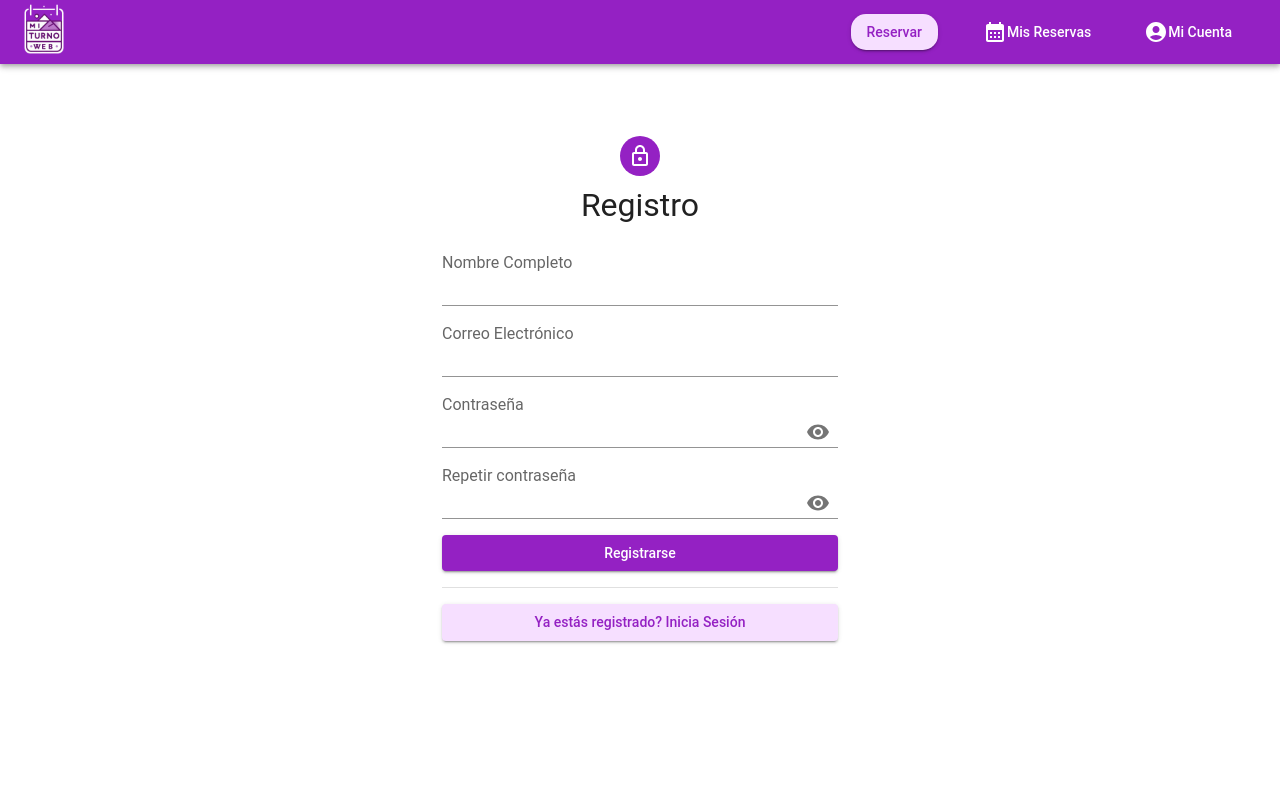
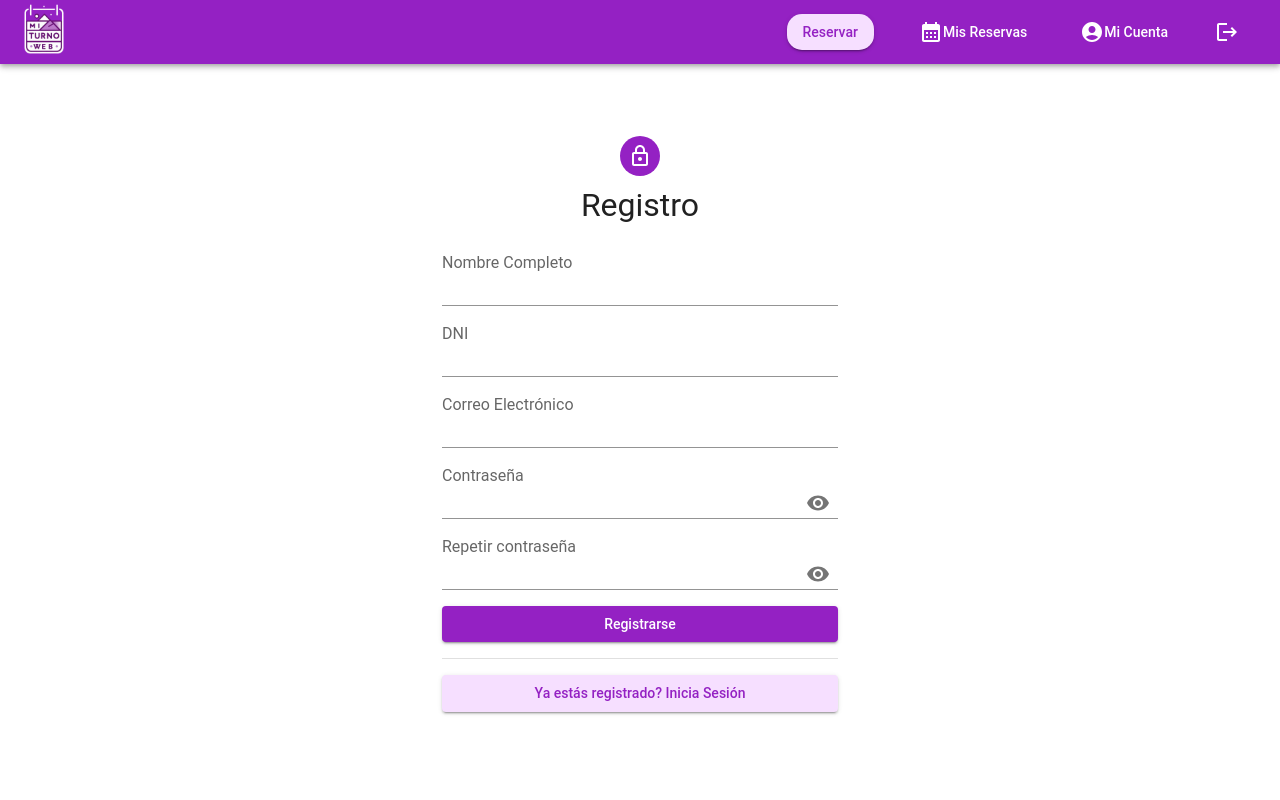
Before and after one commit to javiertrombetta/p5-front-mi-turno, a Next.js app: page /register in a window 1280 px wide. Shown: the top 800 px of the page. Built offline with nearby package versions, Linux system fonts and the light colour scheme; a web font is replaced by a local one.

Commit message:
feat: funcionalidad register

```diff
--- a/package.json
+++ b/package.json
@@ -18,6 +18,7 @@
     "@mui/material": "^5.14.18",
     "@mui/x-date-pickers": "^6.18.1",
     "@reduxjs/toolkit": "^1.9.7",
+    "axios": "^1.6.2",
     "chart.js": "^4.4.0",
     "dayjs": "^1.11.10",
     "next": "^14.0.3",
--- a/src/app/layout.js
+++ b/src/app/layout.js
@@ -4,7 +4,7 @@ import Footer from "@/commons/Footer";
 import theme from "../styles/LightThemeMUI";
 
 import "@/app/ui/globals.css";
-import { inter } from '@/app/ui/fonts';
+import { inter } from "@/app/ui/fonts";
 
 export const metadata = {
   title: "Mi turno web",
@@ -18,7 +18,7 @@ export default function RootLayout({ children }) {
         <body>
           <Navbar />
           <div style={{ marginTop: "3em", minHeight: "calc(100vh - 128px)" }}>
-            <body className={`${inter.className} antialiased`}>{children}</body>
+            {children}
           </div>
           <Footer />
         </body>
--- /dev/null
+++ b/src/app/lib/dataLogout.js
@@ -0,0 +1,17 @@
+import axios from "axios";
+
+const dataLogout = async () => {
+  try {
+    const response = await axios.post(
+      "http://localhost:3000/users/logout",
+      {},
+      { withCredentials: true }
+    );
+    return response.data;
+  } catch (error) {
+    console.error(error);
+    throw error;
+  }
+};
+
+export default dataLogout;
--- a/src/app/lib/dataRegister.js
+++ b/src/app/lib/dataRegister.js
@@ -0,0 +1,16 @@
+import axios from "axios";
+
+const dataRegister = async (formData) => {
+  try {
+    const response = await axios.post(
+      "http://localhost:3000/users/register",
+      formData
+    );
+    return response.data;
+  } catch (error) {
+    console.error(error);
+    throw error;
+  }
+};
+
+export default dataRegister;
--- a/src/commons/Navbar.jsx
+++ b/src/commons/Navbar.jsx
@@ -1,3 +1,4 @@
+"use client";
 import * as React from "react";
 import AppBar from "@mui/material/AppBar";
 import Box from "@mui/material/Box";
@@ -8,10 +9,17 @@ import AccountCircleIcon from "@mui/icons-material/AccountCircle";
 import Image from "next/image";
 import LogoutIcon from "@mui/icons-material/Logout";
 import { Link } from "@mui/material";
+import dataLogout from "@/app/lib/dataLogout";
+import { useRouter } from "next/navigation";
 
 const navItems = ["Reservar", "Mis Reservas", "Mi Cuenta", "Cerrar Sesión"];
 
 function Navbar() {
+  const router = useRouter();
+  const clickLogout = () => {
+    dataLogout();
+    router.push("/");
+  };
   return (
     <AppBar
       position="static"
@@ -19,7 +27,7 @@ function Navbar() {
       sx={{ backgroundColor: "primary.main" }}
     >
       <Toolbar sx={{ display: "flex", justifyContent: "space-between" }}>
-        <Link href="#">
+        <Link href="/">
           <Image src="/img/logo2.png" alt="Logo" height="50" width="40" />
         </Link>
 
@@ -80,6 +88,24 @@ function Navbar() {
               {navItems[2]}
             </Button>
           </Link>
+          <Button
+            onClick={clickLogout}
+            variant="text"
+            key={navItems[3]}
+            sx={{
+              color: "white",
+              // marginX: "1rem",
+              textTransform: "capitalize",
+            }}
+          >
+            <LogoutIcon
+              sx={{
+                display: "flex",
+                alignContent: "center",
+                marginLeft: "5px",
+              }}
+            />
+          </Button>
         </Box>
       </Toolbar>
     </AppBar>
--- a/src/components/SignUp.jsx
+++ b/src/components/SignUp.jsx
@@ -1,5 +1,5 @@
 "use client";
-import * as React from "react";
+import React, { useState } from "react";
 import Avatar from "@mui/material/Avatar";
 import Button from "@mui/material/Button";
 import CssBaseline from "@mui/material/CssBaseline";
@@ -9,24 +9,30 @@ import Box from "@mui/material/Box";
 import LockOutlinedIcon from "@mui/icons-material/LockOutlined";
 import Typography from "@mui/material/Typography";
 import Container from "@mui/material/Container";
-import { Divider, IconButton, InputAdornment, InputLabel } from "@mui/material";
+import {
+  Alert,
+  Divider,
+  IconButton,
+  InputAdornment,
+  InputLabel,
+} from "@mui/material";
 import Input from "@mui/material/Input";
 import { Visibility, VisibilityOff } from "@mui/icons-material";
-
-// TODO remove, this demo shouldn't need to reset the theme.
+import dataRegister from "@/app/lib/dataRegister";
+import { useRouter } from "next/navigation";
 
 export default function SignUp() {
-  const handleSubmit = (event) => {
-    event.preventDefault();
-    const data = new FormData(event.currentTarget);
-    console.log({
-      email: data.get("email"),
-      password: data.get("password"),
-    });
-  };
+  //dni input just admit numbers
+  // const [dni, setDni] = React.useState("");
+  // const handleDniChange = (e) => {
+  //   const value = e.target.value;
+
+  //   if (/^\d*$/.test(value)) {
+  //     setDni(value);
+  //   }
+  // };
 
   //password visibility
-
   const [showPassword, setShowPassword] = React.useState(false);
   const [showPassword2, setShowPassword2] = React.useState(false);
 
@@ -40,6 +46,57 @@ export default function SignUp() {
     event.preventDefault();
   };
 
+  //user register
+  const router = useRouter();
+
+  const [formData, setFormData] = useState({
+    fullName: "",
+    dni: "",
+    email: "",
+    password: "",
+    confirmPassword: "",
+  });
+
+  const [showAlert, setShowAlert] = useState(false);
+  const [samePasswordAlert, setSamePasswordAlert] = useState(false);
+  const handleChange = (e) => {
+    const { name, value } = e.target;
+    setFormData((input) => {
+      return { ...input, [name]: value };
+    });
+  };
+
+  const onSubmit = async (e) => {
+    e.preventDefault();
+
+    if (
+      !formData.fullName ||
+      !formData.dni ||
+      !formData.email ||
+      !formData.password ||
+      !formData.confirmPassword
+    ) {
+      setShowAlert(true);
+    } else if (formData.password !== formData.confirmPassword) {
+      setSamePasswordAlert(true);
+    } else {
+      try {
+        await dataRegister(formData);
+        setFormData({
+          fullName: "",
+          dni: "",
+          email: "",
+          password: "",
+          confirmPassword: "",
+        });
+        setShowAlert(false);
+        setSamePasswordAlert(false);
+        router.push("/");
+      } catch (error) {
+        console.error("Error al registrar el usuario:", error);
+      }
+    }
+  };
   return (
     <Container component="main" maxWidth="xs">
       <CssBaseline />
@@ -57,25 +114,48 @@ export default function SignUp() {
         <Typography component="h2" variant="h5">
           Registro
         </Typography>
-        <Box component="form" noValidate onSubmit={handleSubmit} sx={{ mt: 3 }}>
+        <Box component="form" onSubmit={onSubmit} sx={{ mt: 3 }}>
           <Grid container spacing={2}>
             <Grid item xs={12}>
-              <InputLabel htmlFor="fullName">Nombre Completo</InputLabel>
-              <Input fullWidth id="fullName" type="text" required />
+              <InputLabel>Nombre Completo</InputLabel>
+              <Input
+                fullWidth
+                type="text"
+                name="fullName"
+                value={formData.fullName}
+                onChange={handleChange}
+              />
             </Grid>
 
             <Grid item xs={12}>
-              <InputLabel htmlFor="email">Correo Electrónico </InputLabel>
-              <Input fullWidth id="email" type="text" required />
+              <InputLabel>DNI</InputLabel>
+              <Input
+                fullWidth
+                type="number"
+                name="dni"
+                value={formData.dni}
+                onChange={handleChange}
+              />
+            </Grid>
+
+            <Grid item xs={12}>
+              <InputLabel>Correo Electrónico </InputLabel>
+              <Input
+                fullWidth
+                type="text"
+                name="email"
+                value={formData.email}
+                onChange={handleChange}
+              />
             </Grid>
             <Grid item xs={12}>
-              <InputLabel htmlFor="standard-adornment-password">
-                Contraseña
-              </InputLabel>
+              <InputLabel>Contraseña</InputLabel>
               <Input
                 fullWidth
-                id="standard-adornment-password"
                 type={showPassword ? "text" : "password"}
+                name="password"
+                value={formData.password}
+                onChange={handleChange}
                 endAdornment={
                   <InputAdornment position="end">
                     <IconButton
@@ -90,13 +170,13 @@ export default function SignUp() {
               />
             </Grid>
             <Grid item xs={12}>
-              <InputLabel htmlFor="standard-adornment-password2">
-                Repetir contraseña
-              </InputLabel>
+              <InputLabel>Repetir contraseña</InputLabel>
               <Input
                 fullWidth
-                id="standard-adornment-password2"
                 type={showPassword2 ? "text" : "password"}
+                name="confirmPassword"
+                value={formData.confirmPassword}
+                onChange={handleChange}
                 endAdornment={
                   <InputAdornment position="end">
                     <IconButton
@@ -125,6 +205,27 @@ export default function SignUp() {
           >
             Registrarse
           </Button>
+          {showAlert ? (
+            <Alert
+              severity="error"
+              sx={{ color: "red", backgroundColor: "transparent" }}
+            >
+              Debes completar todos los campos
+            </Alert>
+          ) : (
+            ""
+          )}
+          {samePasswordAlert ? (
+            <Alert
+              severity="error"
+              sx={{ color: "red", backgroundColor: "transparent" }}
+            >
+              Ambas contraseñas deben ser iguales
+            </Alert>
+          ) : (
+            ""
+          )}
+
           <Divider sx={{ marginBottom: "1rem", marginTop: "1rem" }} />
           <Link href="/">
             <Button
```
Also changed, not shown: src/commons/NavbarAdmin.jsx (+27 -0 lines), src/commons/NavbarOp.jsx (+26 -0 lines), 2 other files (tests, documents, lock files or other folders).
